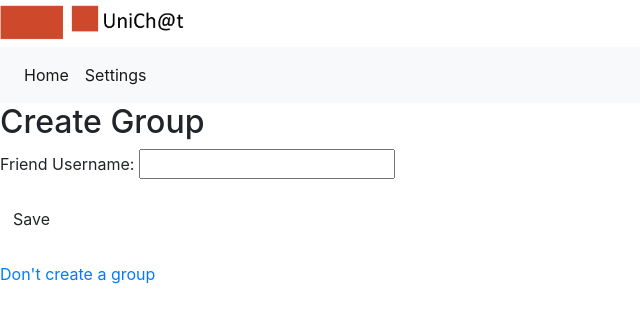
After one commit to MaxPrinz/UniChat, a Django app: page /uniChat/creategroup in a window 1280 px wide. The commit adds this page. Shown: the top 323 px of the page, without its empty margins (0-640 px from the left). Run offline with Django 3.2, Linux system fonts and the light colour scheme; the visitor is signed in with stand-in values (Sample User, id 1).

Commit message:
started with basics for "create-group" part

```diff
--- a/UniChatProject/UniChatApp/forms.py
+++ b/UniChatProject/UniChatApp/forms.py
@@ -14,3 +14,7 @@ class AddFriendForm(forms.Form):
     friendId = forms.IntegerField(label='Friend Id', required=False)
     friendName = forms.CharField(label='Friend Username', max_length=150, required=False)
     friendEmail = forms.EmailField(label='Friend eMail', required=False)
+
+class CreateGroupForm(forms.Form):
+    chatName = forms.CharField(label='Friend Username', max_length=150, required=False)
+    # Namen der Freunde des users laden und als Checkboxen darstellen.
--- /dev/null
+++ b/UniChatProject/UniChatApp/templates/creategroup.html
@@ -0,0 +1,17 @@
+{% extends 'base.html' %}
+{% block content %}
+    <h2>Create Group</h2>
+
+    {% if errorMessage %}
+        {{ errorMessage}} <br />
+    {% endif %}
+
+    <form method="POST" class="post-form">{% csrf_token %}
+        {{ form.as_p }}
+        <button type="submit" class="save btn btn-default">Save</button>
+    </form>
+
+    <br />
+    <a href="{% url 'index' %}">Don't create a group</a> <br />
+
+{% endblock %}
--- a/UniChatProject/UniChatApp/templates/index.html
+++ b/UniChatProject/UniChatApp/templates/index.html
@@ -23,6 +23,7 @@
   </ul>
 
   <p><a href="{% url 'addfriend' %}">Add friend</a></p>
+  <!-- <p><a href="{% url 'creategroup' }">Create Group</a> </p> -->
   <p><a href="{% url 'logout' %}">Log Out</a></p>
   <p><a href="{% url 'settings' %}">Settings</a></p>
 {% endblock %}
--- a/UniChatProject/UniChatApp/urls.py
+++ b/UniChatProject/UniChatApp/urls.py
@@ -14,6 +14,9 @@ urlpatterns = [
     # add a new friend
     path('addfriend', views.addfriend, name='addfriend'),
 
+    # create a new group
+    path('creategroup', views.creategroup, name='creategroup'),
+
     # for accessing admin-functionality
     path('admin/', admin.site.urls),
 
--- a/UniChatProject/UniChatApp/views.py
+++ b/UniChatProject/UniChatApp/views.py
@@ -3,7 +3,7 @@ from django.shortcuts import render, redirect
 
 
 # Create your views here.
-from .forms import SettingsForm, AddFriendForm
+from .forms import SettingsForm, AddFriendForm, CreateGroupForm
 from .functionsUser import getFriendOfUser, getUserOrNone
 from .models import Settings, Friendlist
 
@@ -125,3 +125,22 @@ def addfriend(request):
 
     return render(request, 'addfriend.html', {'form': form,
                                               'errorMessage': errorMessage})
+
+def creategroup(request):
+    # make sure the current user is authenticated. If not go to login-screen
+    if not request.user.is_authenticated:
+        return redirect("login")
+
+    errorMessage=None
+    if request.method == "POST":
+        form = CreateGroupForm(request.POST)
+        if form.is_valid():
+            # auslesesn welche Freunde angekreuzt wurden.
+            # Gruppe erschaffen und in DB abspeichern.
+            # --> Form noch anpassen, dass alle Freunde geladen und ankreuzbar sind
+            pass
+    else:
+        form = CreateGroupForm()
+
+    return render(request, 'creategroup.html', {'form': form,
+                                              'errorMessage': errorMessage})
```
